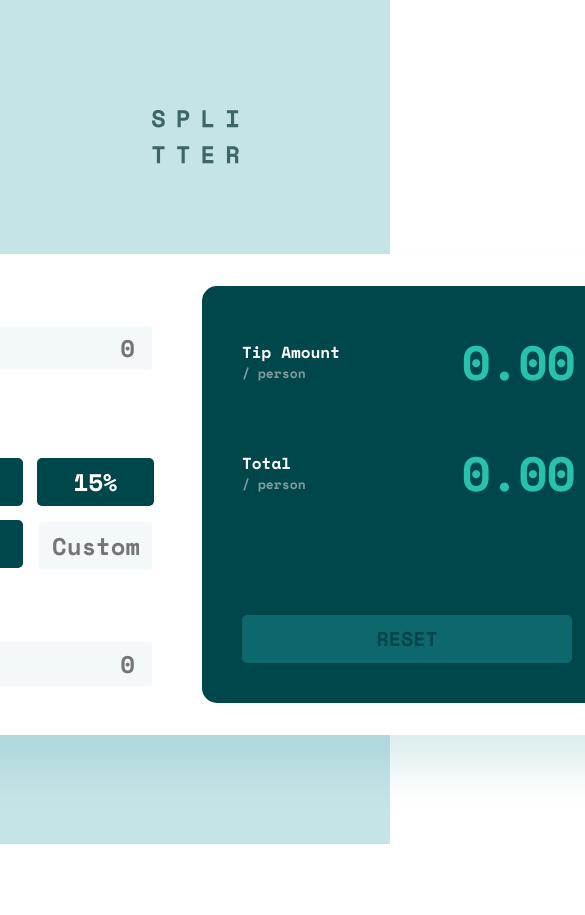
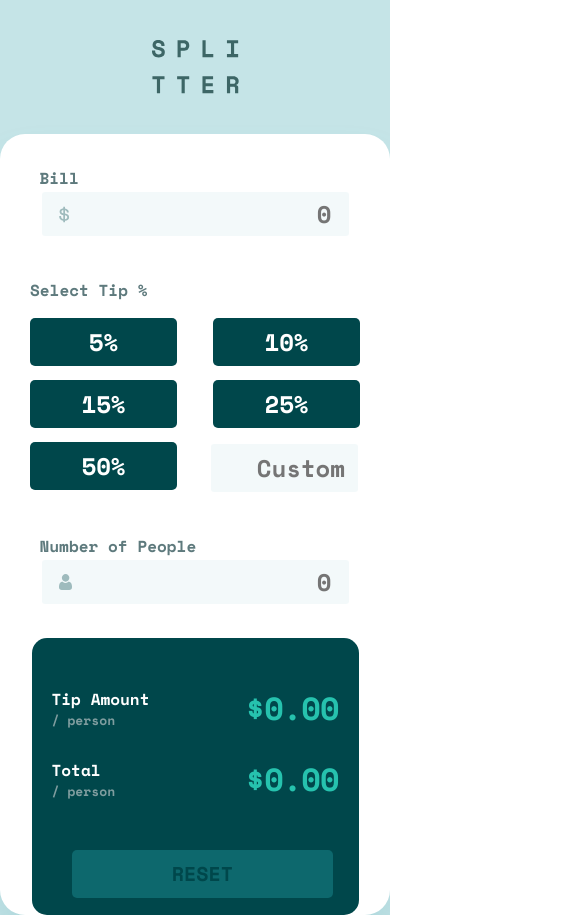
Before and after one commit to rybaaa/Tip-Calculator, a React (Create React App) app: page / in a window 390 px wide. Shown: the top 915 px of the page, 585 px wide, since content can reach past the window. Before the commit the page ends 844 px from the top, so only its background shows below. Built offline with nearby package versions, Linux system fonts and the light colour scheme.

Commit message:
fix: styles for responsive web design

```diff
--- a/src/common/components/CommonInput/CommonInput.module.scss
+++ b/src/common/components/CommonInput/CommonInput.module.scss
@@ -3,6 +3,9 @@
 .wrapper {
   width: 100%;
   @include flex(column);
+  @media screen and (max-width: 440px){
+    width: 311px;
+  }
 
   .label {
     width: 100%;
--- a/src/common/components/CommonResult/CommonResult.module.scss
+++ b/src/common/components/CommonResult/CommonResult.module.scss
@@ -5,6 +5,9 @@
   align-items: center;
   margin: 40px;
   height: 71px;
+  @media screen and (max-width: 440px){
+    margin: 0;
+  }
   .titleBlock {
     .nameTitle {
       @include text(24px, $textColor2);
@@ -22,5 +25,9 @@
     font-size: 48px;
     text-align: right;
     letter-spacing: -1px;
+    @media screen and (max-width: 440px){
+      font-size: 32px;
+      line-height: 47px;
+    }
   }
 }
--- a/src/common/components/CommonResult/CommonResult.tsx
+++ b/src/common/components/CommonResult/CommonResult.tsx
@@ -14,7 +14,7 @@ export function CommonResult({ title, price, people }: CommonResultType) {
         <p className={s.nameTitle}>{title}</p>
         <p className={s.perPerson}>/ person</p>
       </div>
-      <div className={s.price}>{people ? `${price}` : '0.00'}</div>
+      <div className={s.price}>{people ? `$${price}` : '$0.00'}</div>
     </div>
   )
 }
--- a/src/common/components/CommonTipsButtons/CommonTipsButtons.module.scss
+++ b/src/common/components/CommonTipsButtons/CommonTipsButtons.module.scss
@@ -1,7 +1,7 @@
 @import '../../styles/sass/mixins';
 
 .button {
-  width: 117px;
+  min-width: 117px;
   height: 48px;
   background: #00474b;
   border-radius: 5px;
@@ -19,6 +19,9 @@
     background: #9fe8df;
     color: #00474b;
   }
+  @media screen and (max-width: 440px){
+    width: 147px;
+  }
 }
 
 .currentBtn {
--- a/src/components/TipsButtons/TipsButtons.module.scss
+++ b/src/components/TipsButtons/TipsButtons.module.scss
@@ -2,17 +2,26 @@
 
 .wrapper {
   margin: 40px 0;
-  width: 100%;
-  height: 152px;
+  max-width: 100%;
+  @media screen and (max-width: 440px) {
+  }
+
   .title {
     @include text(24px, $textColor1);
     font-size: 16px;
   }
+
   .tipsTypes {
     margin-top: 16px;
     @include flex(row);
     gap: 14px;
     flex-wrap: wrap;
+    @media screen and (max-width: 440px) {
+      width: calc(100vw - 60px);
+      justify-content: space-between;
+      overflow: hidden;
+    }
+
     .input {
       width: 87px;
       height: 48px;
@@ -23,15 +32,21 @@
       cursor: pointer;
       border: 2px solid #fff;
       padding: 0 13px;
+
       &:hover {
         border: 2px solid #26c2ae;
         border-radius: 5px;
       }
+
       &:focus {
         border: 2px solid #26c2ae;
         border-radius: 5px;
         outline: none;
       }
+
+      @media screen and (max-width: 440px) {
+        width: 121px;
+      }
     }
   }
 }
--- a/src/features/Main/Calculator/Calculator.module.scss
+++ b/src/features/Main/Calculator/Calculator.module.scss
@@ -2,7 +2,7 @@
 
 .container {
   width: 920px;
-  height: 481px;
+  min-height: 481px;
   background: #ffffff;
   box-shadow: 0 32px 43px rgba(79, 166, 175, 0.200735);
   border-radius: 25px;
@@ -10,11 +10,29 @@
   align-items: center;
   justify-content: center;
   gap: 48px;
+  flex-wrap: wrap;
+  @media screen and (max-width: 930px){
+    width: 100%;
+    min-height: 100px;
+    margin: 0 auto;
+    overflow: hidden;
+    flex-direction: column;
+    justify-content: flex-start;
+    gap:0;
+  }
+  @media screen and (max-width: 440px){
+    align-items: center;
+  }
   .dataBlock {
     width: 379px;
-    height: 388px;
+    min-height: 388px;
     @include flex(column);
     justify-content: space-between;
+    @media screen and (max-width: 930px){
+      margin: 32px auto;
+      align-items: center;
+      width: 350px;
+    }
   }
   .resultsBlock {
     width: 413px;
@@ -23,7 +41,16 @@
     border-radius: 15px;
     @include flex(column);
     justify-content: space-between;
+    @media screen and (max-width: 440px){
+      width: 327px;
+      height: 257px;
+      padding-bottom: 20px;
+    }
     .results {
+      @media screen and (max-width: 440px){
+        @include flex(column);
+        margin: 35px 20px;
+      }
     }
     .button {
       width: 80%;
--- a/src/features/Main/Main.module.scss
+++ b/src/features/Main/Main.module.scss
@@ -1,11 +1,15 @@
 @import '../../common/styles/sass/mixins';
 
 .container {
-  width: 100vw;
-  height: 100vh;
+  max-width: 100vw;
+  min-height: 100vh;
   background-color: #c5e4e7;
   @include flex(column);
   justify-content: center;
   align-items: center;
   gap: 90px;
+  @media screen and (max-width: 930px){
+    gap: 40px;
+    padding-top: 40px;
+  }
 }
```
